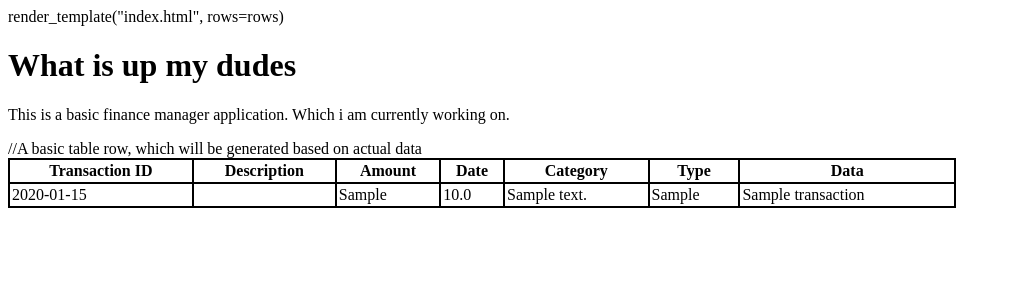
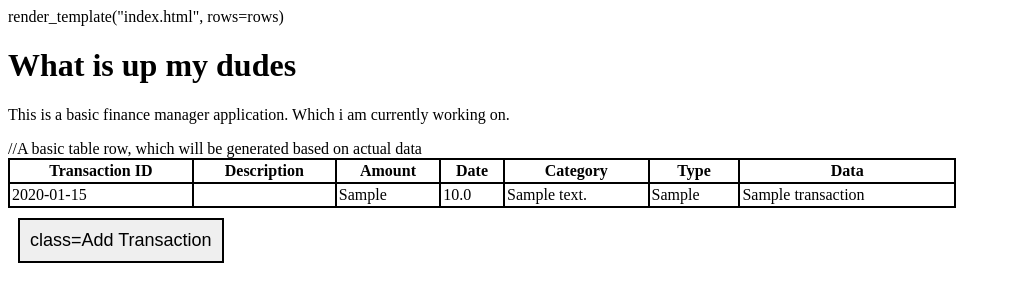
Before and after one commit to gurrajbains/FinanceProject, a Flask app: page / in a window 1280 px wide. Shown: the top 302 px of the page, without its empty margins (0-1011 px from the left). Run offline with Flask 3, Linux system fonts and the light colour scheme; tables that the repository leaves empty hold one stand-in row (values such as "Sample post").

Commit message:
Added button for webpage; No backend implementation

```diff
--- a/templates/index.html
+++ b/templates/index.html
@@ -39,5 +39,19 @@ table,th,td{
      </tr>    {% endfor %}
     </tbody>
 </table>
+<style>
+button {
+    border:  2px solid black;
+    padding: 10px;
+    display: block;
+    text-decoration: wavy;
+    font-size: large;
+    margin : 10px;
+    cursor: pointer;
+} </style>
+
+    <button >class=Add Transaction</button>
+
+
 <body>
 <html>
```
